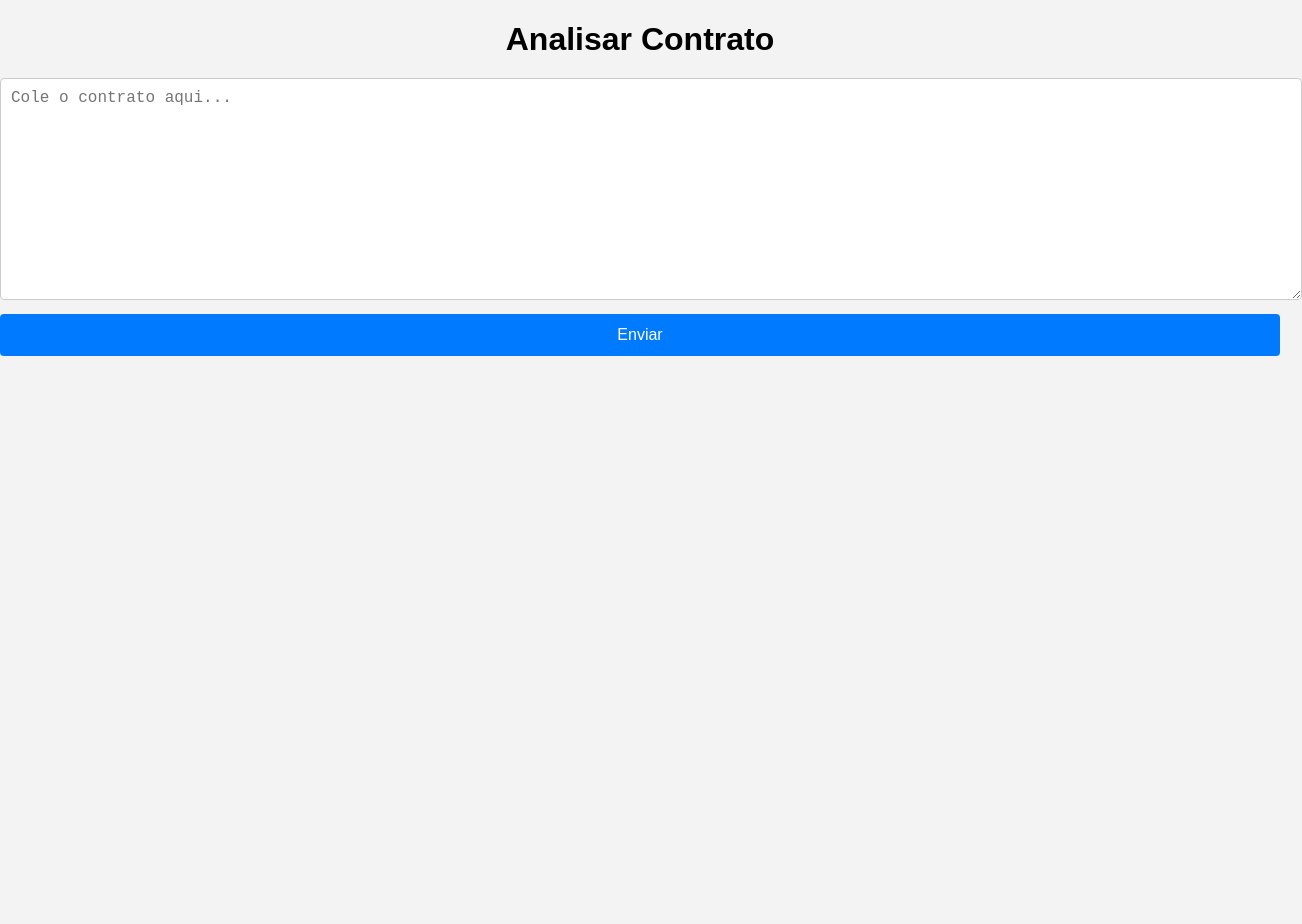
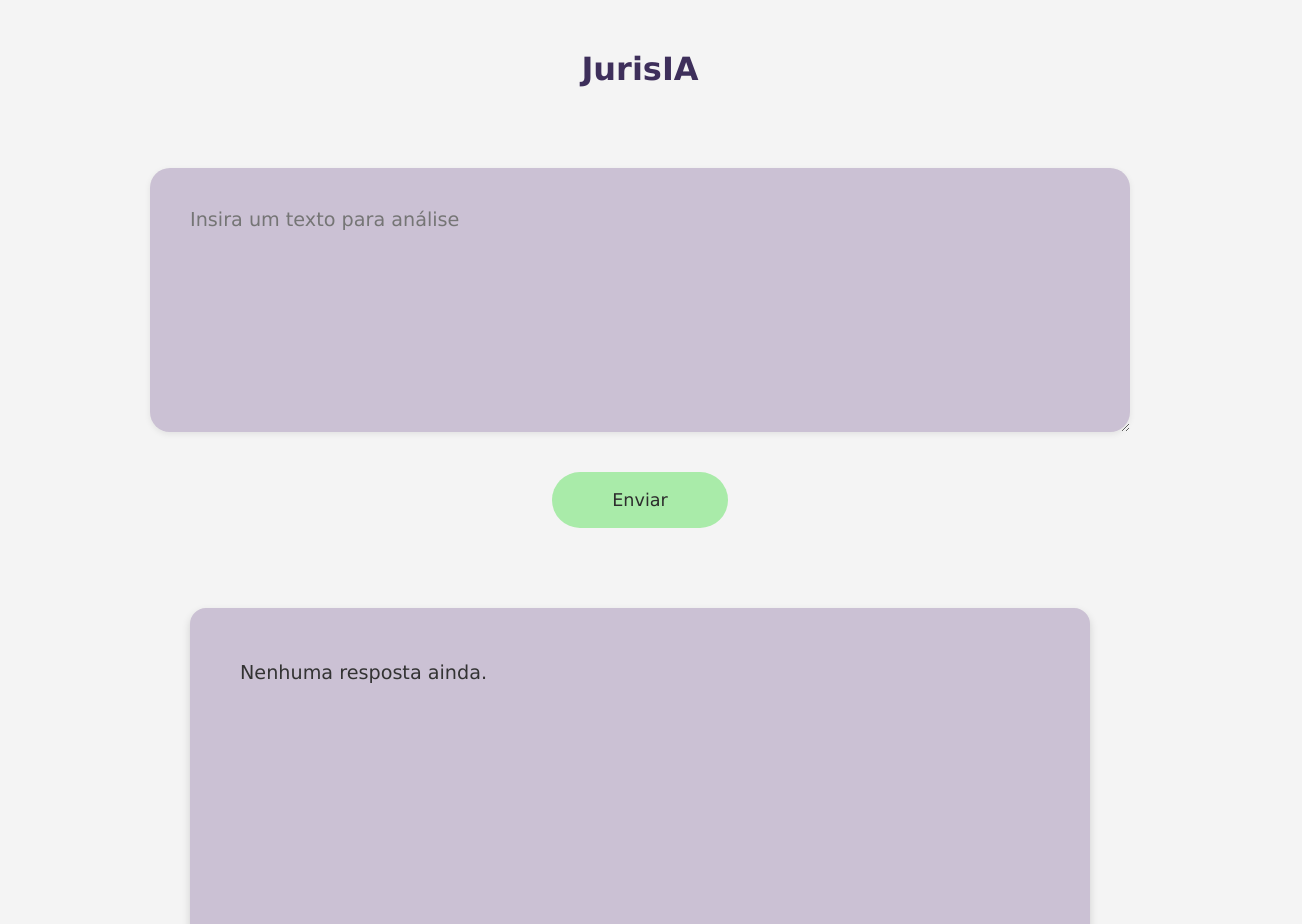
Before and after one commit to maax103/devs2blu-hackathon-2025, a React (Create React App) app in the folder front/: page / in a window 1280 px wide. Shown: the top 924 px of the page, 1302 px wide, since content can reach past the window. Before the commit the page ends 800 px from the top, so only its background shows below. Built offline with nearby package versions, Linux system fonts and the light colour scheme.

Commit message:
Base do frontend e layout feita com css e jsx

```diff
--- a/front/src/App.css
+++ b/front/src/App.css
@@ -1,54 +1,71 @@
-body {
+*{
   margin: 0;
-  font-family: Arial, sans-serif;
-  background-color: #f3f3f3;
+  padding: 0;
+  font-family:  Geneva, Verdana, sans-serif;
+  background-color: #f4f4f4;
 }
 
-.container {
-  max-width: 700px;
-  margin: 40px auto;
-  background: #fff;
-  padding: 30px;
-  border-radius: 8px;
-  box-shadow: 0 0 12px rgba(0, 0, 0, 0.1);
+
+button{
+  display: block;
+  margin: 0 auto;
+  padding: 18px 60px;
+  font-size: 1.1rem;
+  background-color: rgb(169, 235, 169);
+  color: #2d2d2d;
+  border: none;
+  border-radius: 50px;
+  cursor: pointer;
+  transition: background-color 0.3s, transform 0.2s;
 }
 
-h1 {
+button:hover{
+   background-color: rgb(144, 211, 144);
+  transform: scale(1.05);
+}
+.container , h1{
   text-align: center;
-  margin-bottom: 20px;
+  margin-top: 50px;
+   color: #3e2f5b;
+  margin-bottom: 60px;
 }
 
-textarea {
+.inputSubmit{
+  font-size: 1.2rem;
+  padding: 40px;
+  border: none;
+  background-color:  rgb(203, 193, 212);
+  border-radius: 20px;
   width: 100%;
-  height: 200px;
-  padding: 10px;
-  font-size: 16px;
-  resize: vertical;
-  border: 1px solid #ccc;
-  border-radius: 4px;
+  max-width: 900px;
+  display: block;
+  margin:  0 auto 40px auto; /*Usado para centralizar o elemento na tela*/
+  margin-top: 80px; /* */
+  box-shadow: 0 2px 6px rgba(0, 0, 0, 0.08);
+  resize: vertical; /* permite redimensionar verticalmente */
 }
 
-button {
-  margin-top: 10px;
-  width: 100%;
-  padding: 12px;
-  font-size: 16px;
-  background-color: #007bff;
-  color: white;
-  border: none;
-  border-radius: 4px;
-  cursor: pointer;
+
+
+.inputSubmit:focus{
+  outline: none;
+  box-shadow: 0 0 0 3px rgba(100,100,150,0.2);
 }
 
-button:hover {
-  background-color: #0056b3;
+.resultado {
+  margin: 80px auto 0 auto;; /*Usado para centralizar o elemento na tela*/
+  background-color: rgb(203, 193, 212);
+  border: none;
+  padding: 50px;
+  border-radius: 16px;
+  font-size: 1.2rem;
+  color: #333;
+  max-width: 800px;
+  height: 400px;
+  box-shadow: 0 4px 8px rgba(0,0,0,0.15);
+  text-align: left;
+  line-height: 1.6;
 }
-
-pre {
-  margin-top: 20px;
-  background: #f1f1f1;
-  padding: 15px;
-  border-radius: 4px;
-  white-space: pre-wrap;
-  font-size: 14px;
+.resultado , p{
+  background-color: rgb(203, 193, 212);
 }
--- a/front/src/App.js
+++ b/front/src/App.js
@@ -1,42 +1,30 @@
-import { useState } from 'react';
-import './App.css';
+import React, {useState} from "react";
+import "./App.css";
 
-function App() {
-  const [texto, setTexto] = useState('');
-  const [resposta, setResposta] = useState(null);
+function App(){
+  const [clausula, setClausula] = useState("");
+  const [resposta, setResposta] = useState("");
 
-  const enviar = async () => {
-    const res = await fetch('http://localhost:8080/api/analisar-contrato', {
-      method: 'POST',
-      headers: { 'Content-Type': 'application/json' },
-      body: JSON.stringify({ texto }),
-    });
+  return(
+    <div className="container">
+      <h1>JurisIA</h1>
 
-    const data = await res.json();
-    setResposta(data);
-  };
 
-  return (
-    <div>
-      <h1>Analisar Contrato</h1>
       <textarea
-        rows="10"
-        cols="50"
-        value={texto}
-        onChange={(e) => setTexto(e.target.value)}
-        placeholder="Cole o contrato aqui..."
+      className="inputSubmit"
+      placeholder="Insira um texto para análise"
+      value={clausula}
+      onChange={(e) => setClausula(e.target.value)}
+      rows={8}
       />
-      <br />
-      <button onClick={enviar}>Enviar</button>
 
-      {resposta && (
-        <div>
-          <h2>Resultado:</h2>
-          <pre>{JSON.stringify(resposta, null, 2)}</pre>
-        </div>
-      )}
+      <button type="button" onClick={'função para o submit'}>Enviar</button>
+
+      <div className="resultado">
+
+        <p>{resposta || "Nenhuma resposta ainda."}</p>
+      </div>
     </div>
   );
 }
-
 export default App;
```
